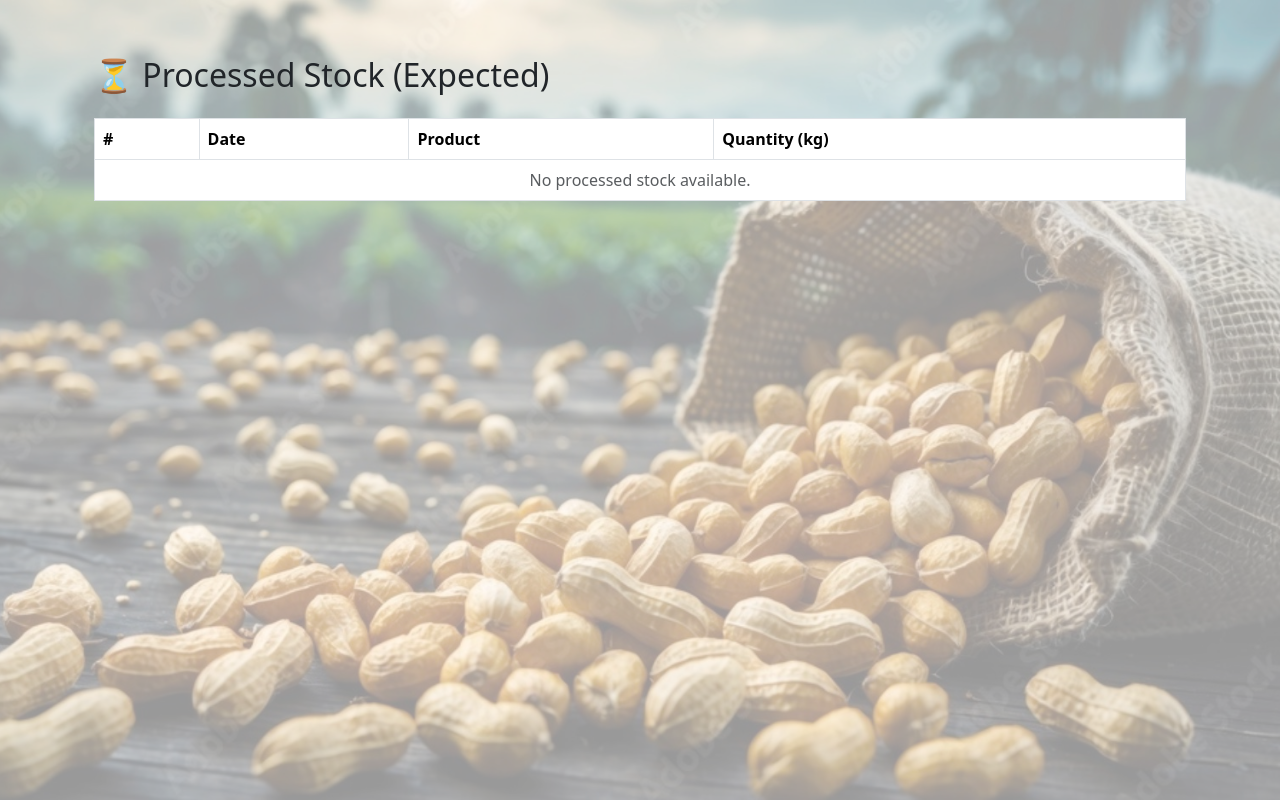
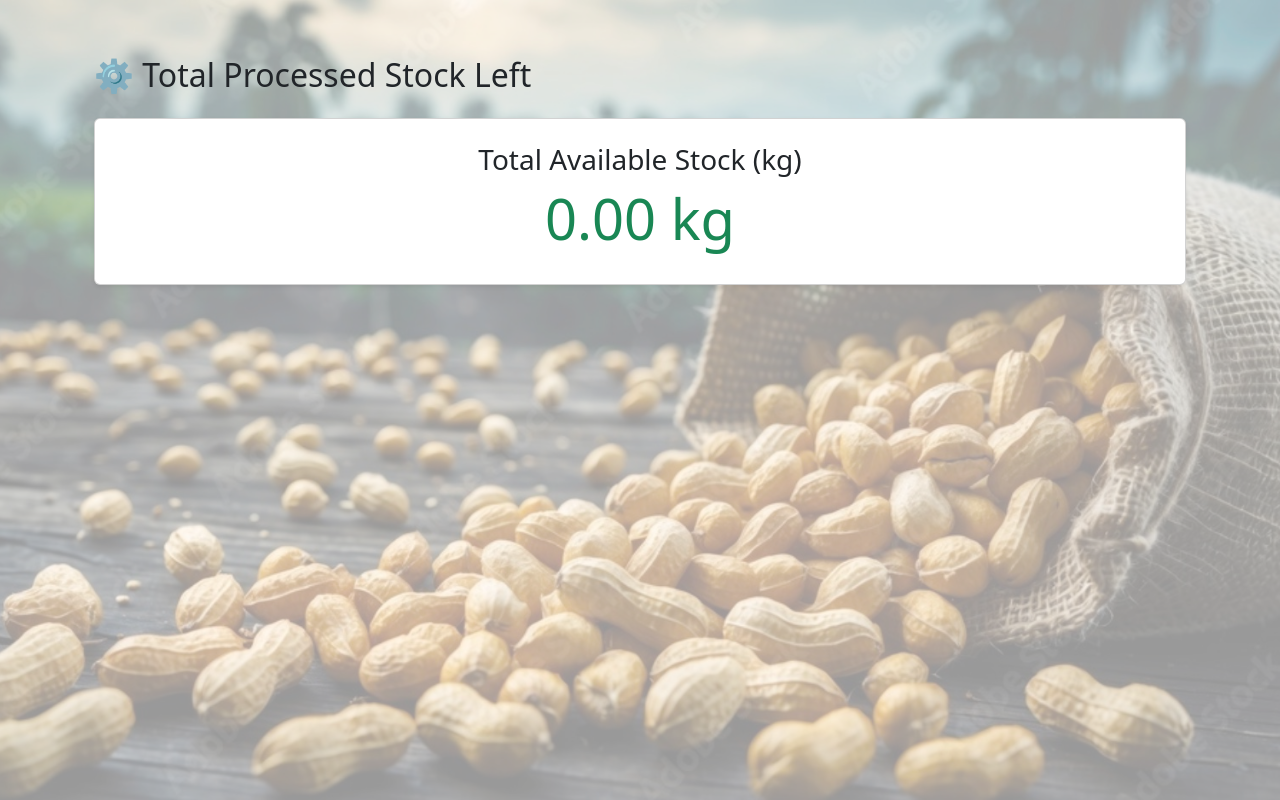
Before and after one commit to sathvik07/groundnut_mill, a Flask app: page /processed in a window 1280 px wide. Shown: the part 56-856 px from the top of the page. Run offline with Flask 3, Linux system fonts and the light colour scheme; the visitor is signed in with stand-in values (Sample User, id 1); data that the repository does not hold is empty.

Commit message:
fixed the issue with raw_stock processing

```diff
--- a/app/models/processed_stock.py
+++ b/app/models/processed_stock.py
@@ -11,7 +11,7 @@ from . import db
 
 class ProcessedStock(db.Model):
     id = db.Column(db.Integer, primary_key=True)
-    product_name = db.Column(db.String(100), nullable=False, unique=True)
+    product_name = db.Column(db.String(100), nullable=False)
     quantity_kg = db.Column(db.Float, nullable=False, default=0.0)  # Track available stock
     created_at = db.Column(db.DateTime, default=datetime.utcnow)
     # created_at = db.Column(db.DateTime, default=datetime.utcnow)
--- a/app/templates/base.html
+++ b/app/templates/base.html
@@ -13,7 +13,7 @@
     <style>
         .background-section {
             position: relative;
-            background: url("/static/images/GroundNutImage.jpeg") no-repeat center center;
+            background: url("{{ url_for('static', filename='images/GroundNutImage.jpeg') }}") no-repeat center center;
             background-size: cover;
             padding: 2rem;
             min-height: 100vh;
--- a/app/templates/processed_stock/list.html
+++ b/app/templates/processed_stock/list.html
@@ -4,39 +4,13 @@
 
 {% block content %}
 <div class="container my-4">
-    <h2 class="mb-4">⏳ Processed Stock (Expected)</h2>
+    <h2 class="mb-4">⚙️ Total Processed Stock Left</h2>
 
-    <div class="table-responsive">
-        <table class="table table-bordered table-hover align-middle">
-            <thead class="table-white">
-                <tr>
-                    <th>#</th>
-                    <th>Date</th>
-                    <th>Product</th>
-                    <th>Quantity (kg)</th>
-                </tr>
-            </thead>
-            <tbody>
-                {% for p in processed_stocks %}
-                <tr>
-                    <th scope="row">{{ loop.index }}</th>
-                    <td>
-                        {% if p.created_at %}
-                            {{ p.created_at.strftime('%Y-%m-%d') }}
-                        {% else %}
-                            <span class="text-muted">-</span>
-                        {% endif %}
-                    </td>
-                    <td>{{ p.product_name or '-' }}</td>
-                    <td>{{ "%.2f"|format(p.quantity_kg or 0) }}</td>
-                </tr>
-                {% else %}
-                <tr>
-                    <td colspan="4" class="text-center text-muted">No processed stock available.</td>
-                </tr>
-                {% endfor %}
-            </tbody>
-        </table>
+    <div class="card shadow-sm p-4 text-center">
+        <h3 class="mb-2">Total Available Stock (kg)</h3>
+        <h1 class="display-4 text-success">
+            {{ "%.2f"|format(total_stock) }} kg
+        </h1>
     </div>
 </div>
 {% endblock %}
```
Also changed, not shown: app/routes/raw_stock_routes.py (+5 -5 lines), app/templates/raw_stock/list.html (+39 -1 lines), app/routes/processed_stock_routes.py (line endings or trailing spaces), 1 other file.
